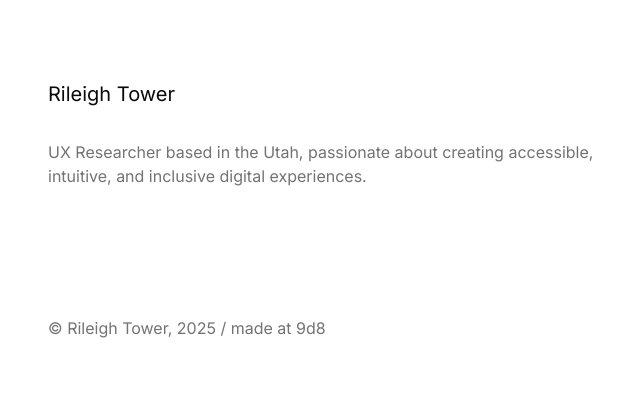
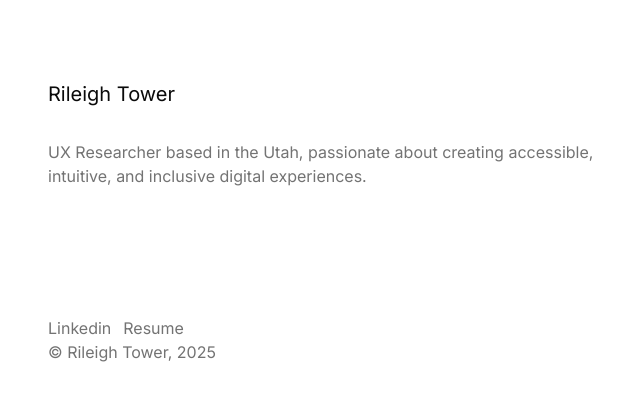
Before and after one commit to brijr/rileigh, a Next.js app: page / in a window 1280 px wide. Shown: the top 400 px of the page, without its empty margins (112-752 px from the left). Built offline with nearby package versions, Linux system fonts and the light colour scheme.

Commit message:
add redirects

```diff
--- a/next.config.mjs
+++ b/next.config.mjs
@@ -2,7 +2,20 @@ import { withPayload } from '@payloadcms/next/withPayload'
 
 /** @type {import('next').NextConfig} */
 const nextConfig = {
-  // Your Next.js config here
+  async redirects() {
+    return [
+      {
+        source: '/linkedin',
+        destination: 'https://linkedin.com/in/rileigh-ellison',
+        permanent: true,
+      },
+      {
+        source: '/resume',
+        destination: 'https://resume.rileigh.me',
+        permanent: true,
+      },
+    ]
+  },
 }
 
 export default withPayload(nextConfig)
--- a/src/app/(frontend)/layout.tsx
+++ b/src/app/(frontend)/layout.tsx
@@ -6,7 +6,6 @@ import { pay } from 'site.config'
 
 import Link from 'next/link'
 
-import { Button } from '@/components/ui/button'
 import { Section, Container } from '@/components/craft'
 
 export const metadata: Metadata = {
@@ -38,9 +37,11 @@ const Footer = () => {
     <Section className="py-6 md:py-6">
       <Container className="py-6 md:py-6">
         <footer className="text-muted-foreground">
-          <p>
-            © {pay.name}, 2025 / made at <a href="https://9d8.dev">9d8</a>
-          </p>
+          <div className="flex gap-3">
+            <Link href="/linkedin">Linkedin</Link>
+            <Link href="/resume">Resume</Link>
+          </div>
+          <p>© {pay.name}, 2025</p>
         </footer>
       </Container>
     </Section>
```
